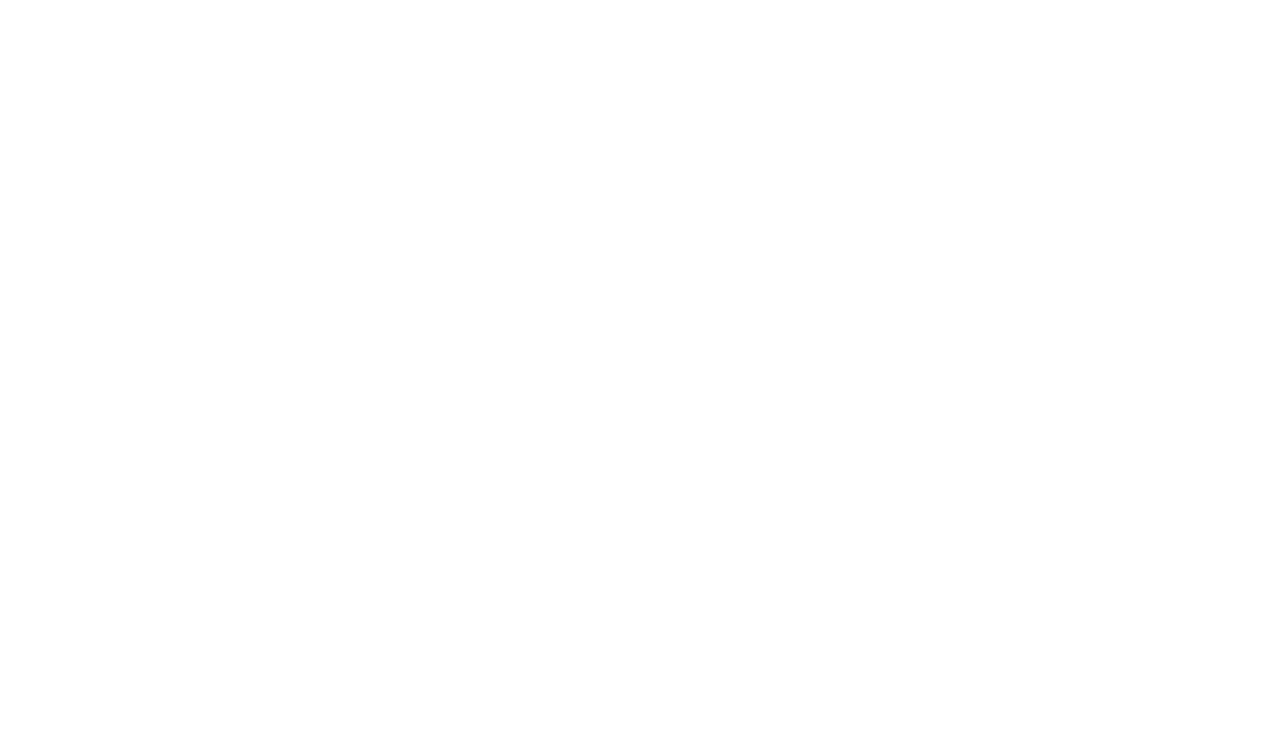
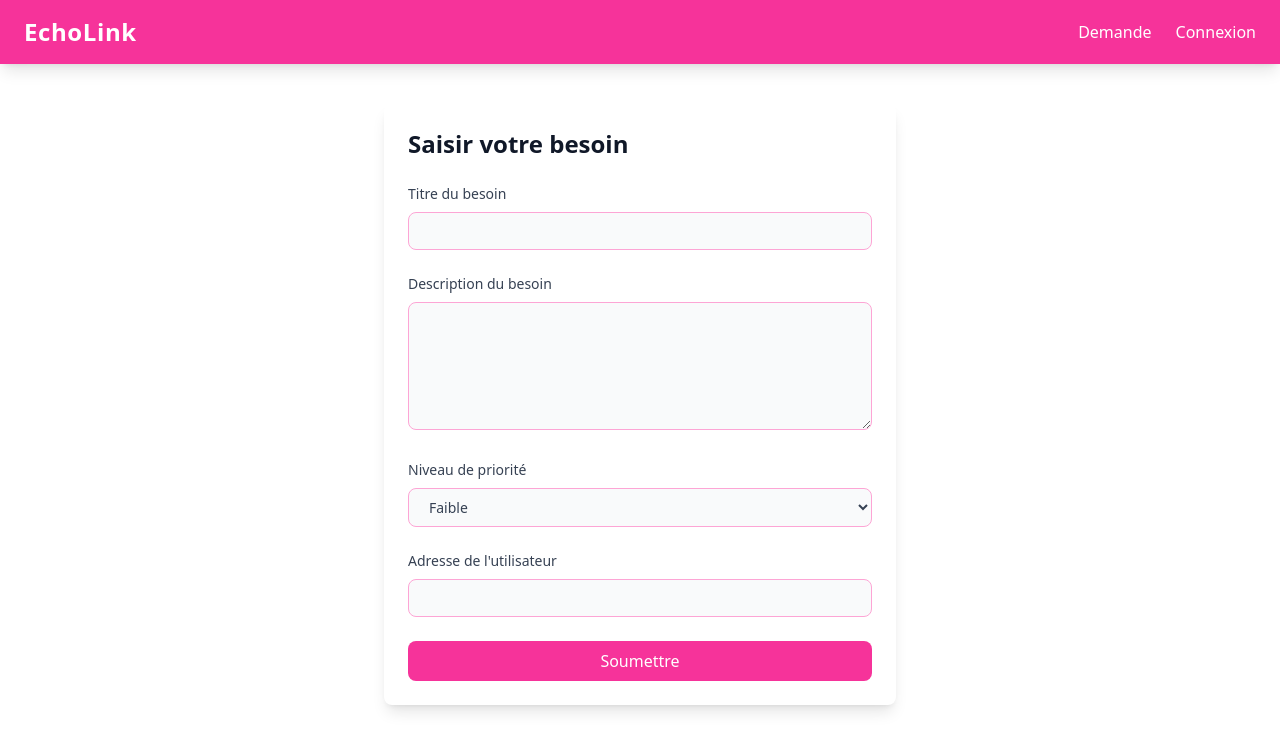
Before and after one commit to Mounib-dev/hackathon-s1, a React (Vite) app: page / in a window 1280 px wide. Before the commit this address had no page. Shown: the top 750 px of the page. Built offline with nearby package versions, Linux system fonts and the light colour scheme; sample sign-in values are in the browser's storage.

Commit message:
Cleanup code

```diff
--- a/src/App.jsx
+++ b/src/App.jsx
@@ -2,22 +2,26 @@
 import { AuthProvider } from "./context/AuthContext";
 import Login from "./components/auth/Login";
 import RegistrationForm from "./components/auth/Register";
-import Home from "./components/Home";
 import PrivateRoute from "./components/auth/PrivateRoute";
+import FormBesoin from "./components/FormBesoin";
+import Navbar from "./components/layout/Navbar";
 
 function App() {
   return (
+    <>
+      <Navbar />
       <Router>
         <AuthProvider>
           <Routes>
             <Route path="/login" element={<Login />} />
             <Route path="/register" element={<RegistrationForm />} />
             <Route element={<PrivateRoute />}>
-            <Route path="/home" element={<Home />} />
+              <Route path="/" element={<FormBesoin />} />
             </Route>
           </Routes>
         </AuthProvider>
       </Router>
+    </>
   );
 }
 
--- a/src/components/Home.jsx
+++ /dev/null
@@ -1,15 +0,0 @@
-import { useAuth } from "../context/AuthContext";
-
-const Home = () => {
-  const { user, logout } = useAuth();
-
-  return (
-    <div>
-      <h2>Home</h2>
-      {user ? <p>Welcome, {user.username}!</p> : <p>Welcome!</p>}
-      <button onClick={logout}>Logout</button>
-    </div>
-  );
-};
-
-export default Home;
--- a/src/components/layout/Navbar.jsx
+++ b/src/components/layout/Navbar.jsx
@@ -1,18 +1,20 @@
 function Navbar() {
   return (
-        <nav className="bg-gradient-to-r bg-pink-500 text-white shadow-lg py-4 px-6 flex justify-between items-center">
-            <div className="text-2xl font-bold tracking-wide">
-                EchoLink
-            </div>
+    <nav className="flex items-center justify-between bg-pink-500 bg-gradient-to-r px-6 py-4 text-white shadow-lg">
+      <div className="text-2xl font-bold tracking-wide">EchoLink</div>
       <ul className="flex space-x-6">
         <li>
-                    <a href="#accueil" className="hover:text-pink-900 transition duration-300">Accueil</a>
+          <a href="/" className="transition duration-300 hover:text-pink-900">
+            Demande
+          </a>
         </li>
         <li>
-                    <a href="#services" className="hover:text-pink-900 transition duration-300">Services</a>
-                </li>
-                <li>
-                    <a href="#contact" className="hover:text-pink-900 transition duration-300">Se Connecter</a>
+          <a
+            href="/login"
+            className="transition duration-300 hover:text-pink-900"
+          >
+            Connexion
+          </a>
         </li>
       </ul>
     </nav>
```
Also changed, not shown: src/components/FormBesoin.jsx (renamed from src/components/Accueil/FormBesoin.jsx). Lines whose indentation alone changed are shown as unchanged.
